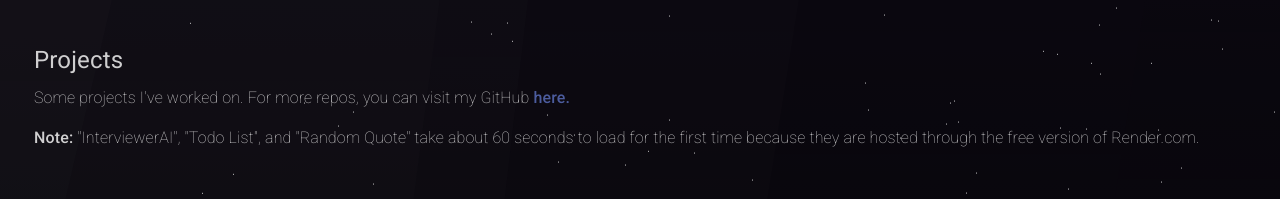
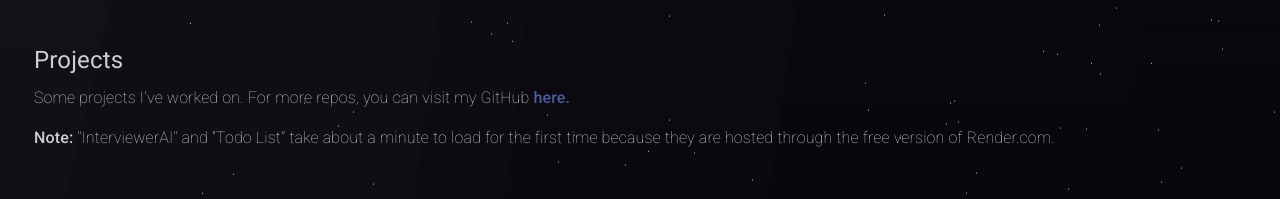
Before and after one commit to noel-pena/Portfolio-V3, a React (Vite) app: page / in a window 1280 px wide. Shown: the part 1440-1639 px from the top of the page. Built offline with nearby package versions, Linux system fonts and the light colour scheme.

Commit message:
fix text

```diff
--- a/src/components/Projects.jsx
+++ b/src/components/Projects.jsx
@@ -43,9 +43,9 @@ export const Projects = () => {
           here.
         </a>
         <p>
-          <span style={{ fontWeight: 500 }}>Note:</span> "InterviewerAI", "Todo
-          List", and "Random Quote" take about 60 seconds to load for the first
-          time because they are hosted through the free version of Render.com.
+          <span style={{ fontWeight: 500 }}>Note:</span> "InterviewerAI" and
+          "Todo List" take about a minute to load for the first time because
+          they are hosted through the free version of Render.com.
         </p>
       </Grid>
       <div id="cards" style={{ paddingTop: "2rem", paddingBottom: "2rem" }}>
```
